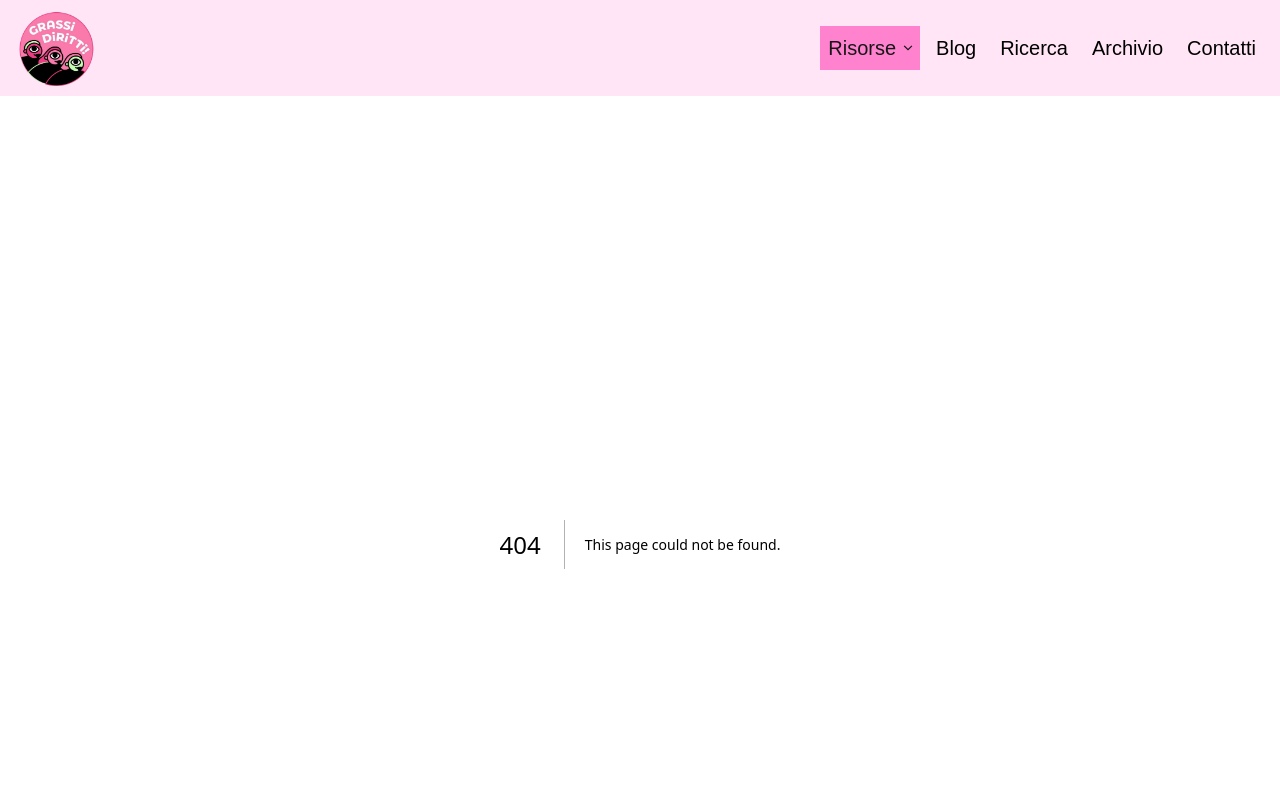
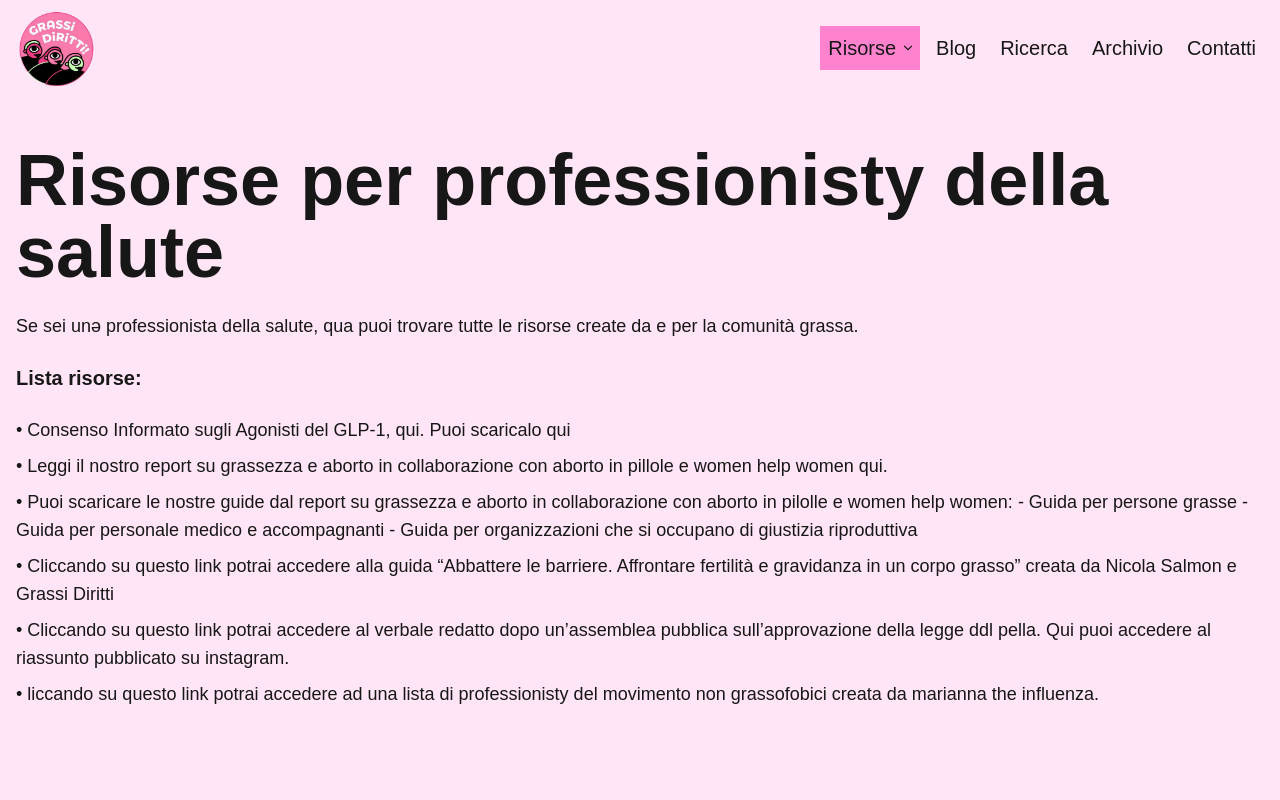
Before and after one commit to clssrx/grassi-diritti-website, a Next.js app: page /risorse/risorse-per-professionisty-della-salute in a window 1280 px wide. Before the commit this address had no page. Shown: the top 800 px of the page. Built offline with nearby package versions, Linux system fonts and the light colour scheme.

Commit message:
improve layout and split risorse

```diff
--- a/src/app/archivio/page.tsx
+++ b/src/app/archivio/page.tsx
@@ -1,7 +1,7 @@
 export default function ArchivioPage() {
   return (
     <main>
-      <h1 className="text-7xl font-bold">Archivio</h1>
+      <h1 className="text-3xl md:text-7xl font-bold">Archivio</h1>
     </main>
   );
 }
--- a/src/app/blog/page.tsx
+++ b/src/app/blog/page.tsx
@@ -1,7 +1,7 @@
 export default function BlogPage() {
   return (
     <main>
-      <h1 className="text-6xl font-bold">Blog</h1>
+      <h1 className="text-3xl md:text-7xl font-bold">Blog</h1>
     </main>
   );
 }
--- a/src/app/contatti/page.tsx
+++ b/src/app/contatti/page.tsx
@@ -1,7 +1,7 @@
 export default function ContattiPage() {
   return (
     <main>
-      <h1 className="text-7xl font-bold">Contatti</h1>
+      <h1 className="text-3xl md:text-7xl font-bold">Contatti</h1>
     </main>
   );
 }
--- a/src/app/layout.tsx
+++ b/src/app/layout.tsx
@@ -33,7 +33,9 @@ export default function RootLayout({ children }: LayoutProps<"/">) {
 
         <div className="min-h-screen flex flex-col">
           <div className="flex-1">
-            <div className="max-w-7xl mx-auto px-4 py-12">{children}</div>
+            <div className="max-w-6xl sm:max-w-7xl mx-auto px-6 sm:px-4 py-8 sm:py-12">
+              {children}
+            </div>
           </div>
         </div>
 
--- a/src/app/page.tsx
+++ b/src/app/page.tsx
@@ -7,7 +7,7 @@ const description =
 export default function Home() {
   return (
     <main className="py-0 sm:py-8">
-      <section className="grid gap-8 md:grid-cols-[minmax(0,1fr)_auto] md:max-w-7xl">
+      <section className="grid gap-4 sm:gap-8 md:grid-cols-[minmax(0,1fr)_auto] md:max-w-7xl">
         <div>
           <h1 className="line-clamp-2 text-[clamp(3.5rem,16vw,9rem)] font-semibold leading-[0.8] tracking-[-0.065em] ">
             {title}
@@ -17,14 +17,14 @@ export default function Home() {
           </p>
         </div>
 
-        <div className="w-28 justify-self-end sm:w-32 md:w-32 md:justify-self-start lg:w-53 xl:w-60">
+        <div className="w-30 justify-self-end sm:w-32 md:w-32 md:justify-self-start lg:w-53 xl:w-60">
           <Image
-            src="/circle-ring-svgrepo-com.svg"
+            src="/logo-grassi-diritti.png"
             alt="grassi diritti logo"
             width="300"
             height="300"
-            color="black"
-            className="h-auto w-full rounded-full"
+            className="h-auto w-full rounded"
+            loading="lazy"
           />
         </div>
       </section>
--- a/src/app/ricerca/page.tsx
+++ b/src/app/ricerca/page.tsx
@@ -1,7 +1,9 @@
 export default function RicercaPage() {
   return (
     <main>
-      <h1 className="text-7xl font-bold">Ricerca</h1>
+      <h1 className="text-3xl md:text-7xl font-bold">Ricerca</h1>
+
+      {/* google form embedded here */}
     </main>
   );
 }
--- a/src/app/risorse/page.tsx
+++ b/src/app/risorse/risorse-per-persone-grasse/page.tsx
@@ -77,10 +77,12 @@ const resourcesList = [
     vestiti consigliati da e per persone grasse.`,
 ];
 
-export default function RisorsePage() {
+const title = "Risorse per persone grasse";
+
+export default function RisorsePerPersoneGrassePage() {
   return (
     <main className="flex flex-col gap-6">
-      <h1 className="text-7xl font-bold">Risorse</h1>
+      <h1 className="text-3xl md:text-7xl font-bold">{title}</h1>
 
       <p className=" text-lg">
         Se sei una persona grassa, qua puoi trovare tutte le risorse create da e
--- /dev/null
+++ b/src/app/risorse/risorse-per-professionisty-della-salute/page.tsx
@@ -0,0 +1,50 @@
+const title = "Risorse per professionisty della salute";
+
+const subtitle =
+  "Se sei unə professionista della salute, qua puoi trovare tutte le risorse create da e per la comunità grassa.";
+
+const resourcesList = [
+  "Consenso Informato sugli Agonisti del GLP-1, qui. Puoi scaricalo qui",
+  "Leggi il nostro report su grassezza e aborto in collaborazione con aborto in pillole e women help women qui. ",
+  `Puoi scaricare le nostre guide dal report su grassezza e aborto in collaborazione con aborto in pilolle e women help women:
+
+        - Guida per persone grasse
+
+        - Guida per personale medico e accompagnanti
+
+        - Guida per organizzazioni che si occupano di giustizia riproduttiva
+`,
+  `Cliccando su questo link potrai accedere alla guida “Abbattere
+le barriere. Affrontare fertilità e gravidanza in un corpo grasso”
+creata da Nicola Salmon e Grassi Diritti`,
+
+  `
+    Cliccando su questo link potrai accedere al verbale redatto
+dopo un’assemblea pubblica sull’approvazione della legge ddl
+pella. Qui puoi accedere al riassunto pubblicato su instagram.`,
+
+  `
+  liccando su questo link potrai accedere ad una lista di
+professionisty del movimento non grassofobici creata da
+marianna the influenza.`,
+];
+
+export default function RisorsePerProfessionist3Page() {
+  return (
+    <main className="flex flex-col gap-6">
+      <h1 className="text-3xl md:text-7xl font-bold">{title}</h1>
+
+      <p className=" text-lg">{subtitle}</p>
+
+      <h2 className="text-xl font-bold">Lista risorse:</h2>
+
+      <ul className="flex flex-col gap-2">
+        {resourcesList.map((resource, index) => (
+          <li key={index}>
+            <span className="text-lg">• {resource}</span>
+          </li>
+        ))}
+      </ul>
+    </main>
+  );
+}
```
